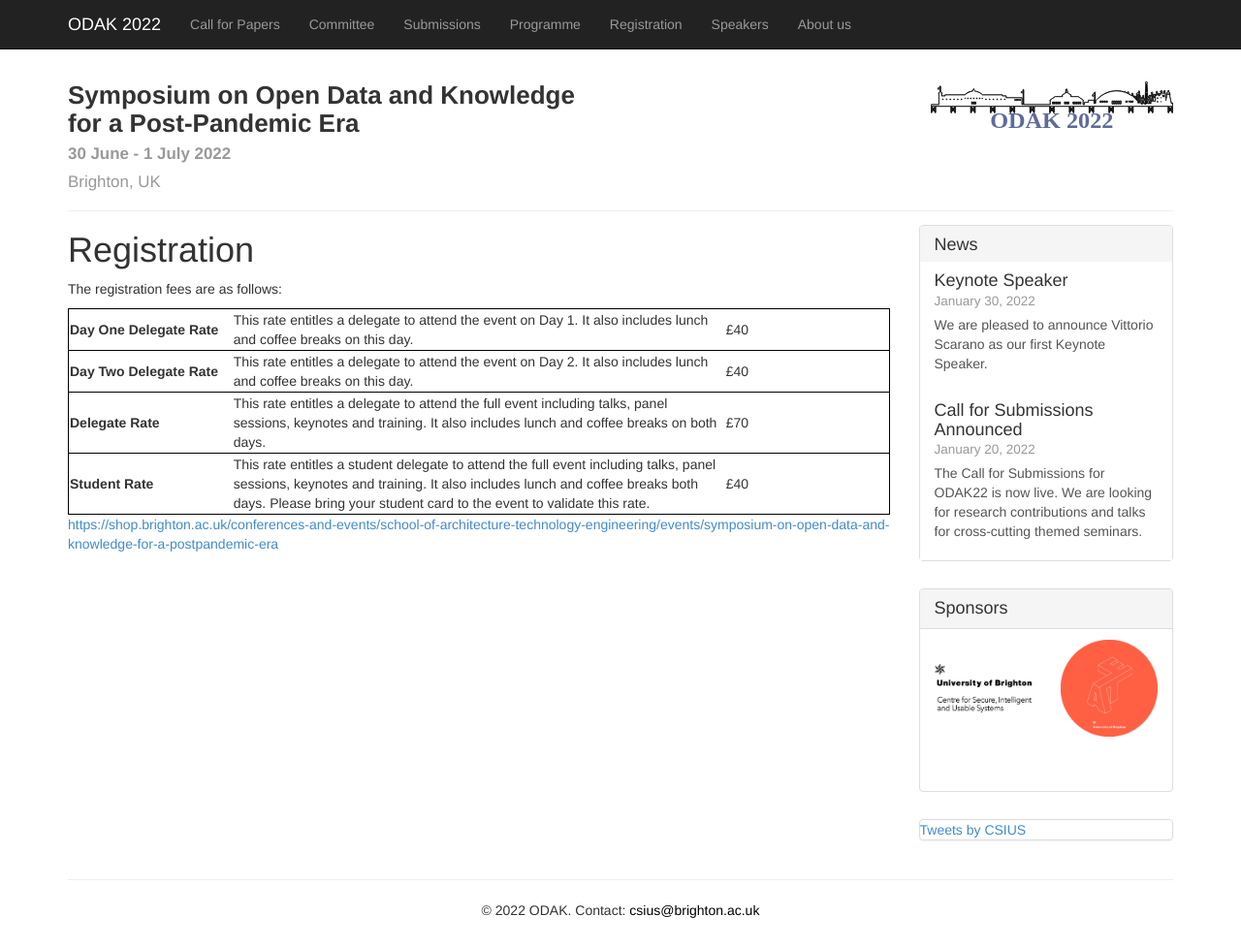
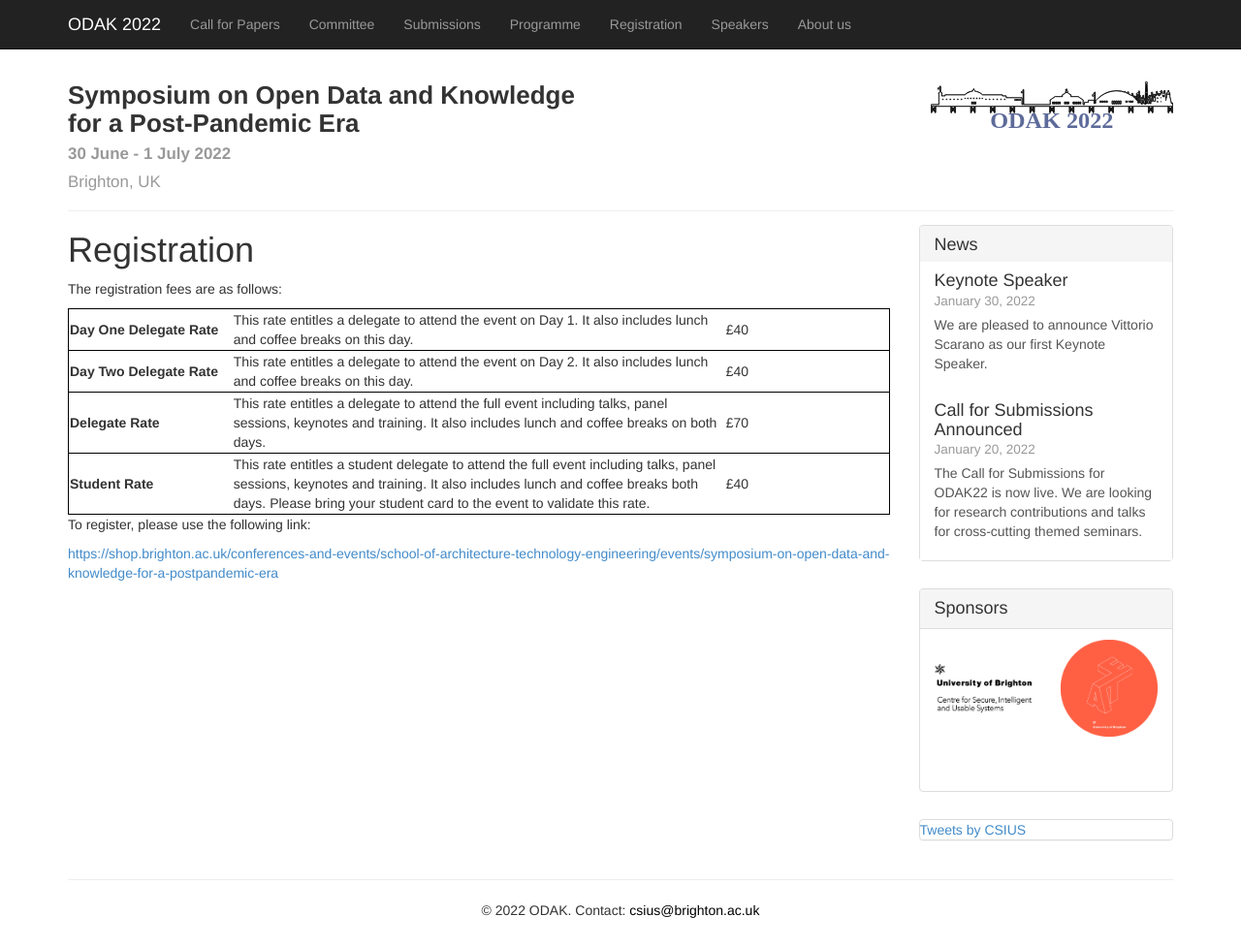
Before and after one commit to UniversityofBrighton/odak, a Jekyll site: the page built from 2022/registration.md, in a window 1280 px wide and 978 px high. Shown: the whole window at 97% size. Built offline with Jekyll 4.4.1, drawn with Linux system fonts in a browser that asks for light colours; comment, search, counter and statistics services are not loaded.

Commit message:
Update registration.md

```diff
--- a/2022/registration.md
+++ b/2022/registration.md
@@ -33,4 +33,6 @@ The registration fees are as follows:
   </tr>
 </table>
 
+To register, please use the following link:
+
 [https://shop.brighton.ac.uk/conferences-and-events/school-of-architecture-technology-engineering/events/symposium-on-open-data-and-knowledge-for-a-postpandemic-era](https://shop.brighton.ac.uk/conferences-and-events/school-of-architecture-technology-engineering/events/symposium-on-open-data-and-knowledge-for-a-postpandemic-era){:target="_blank"}
```
